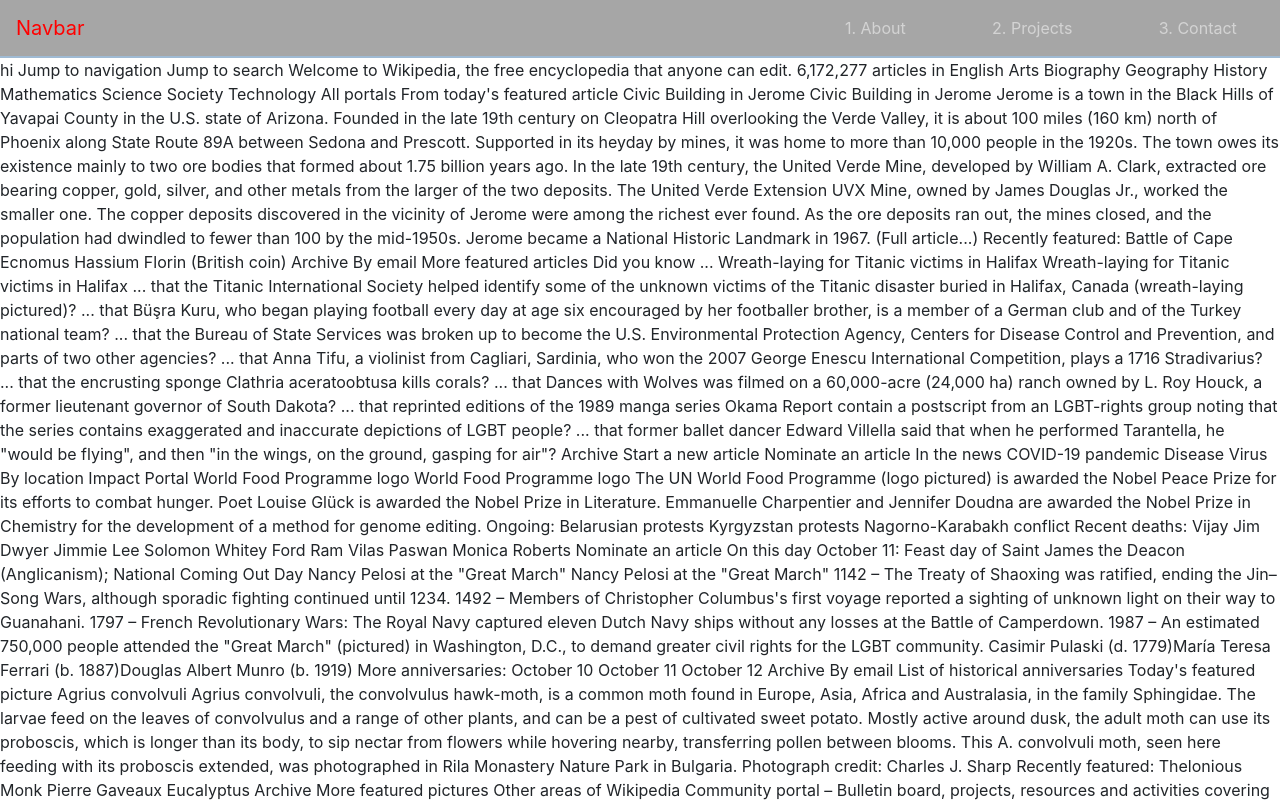
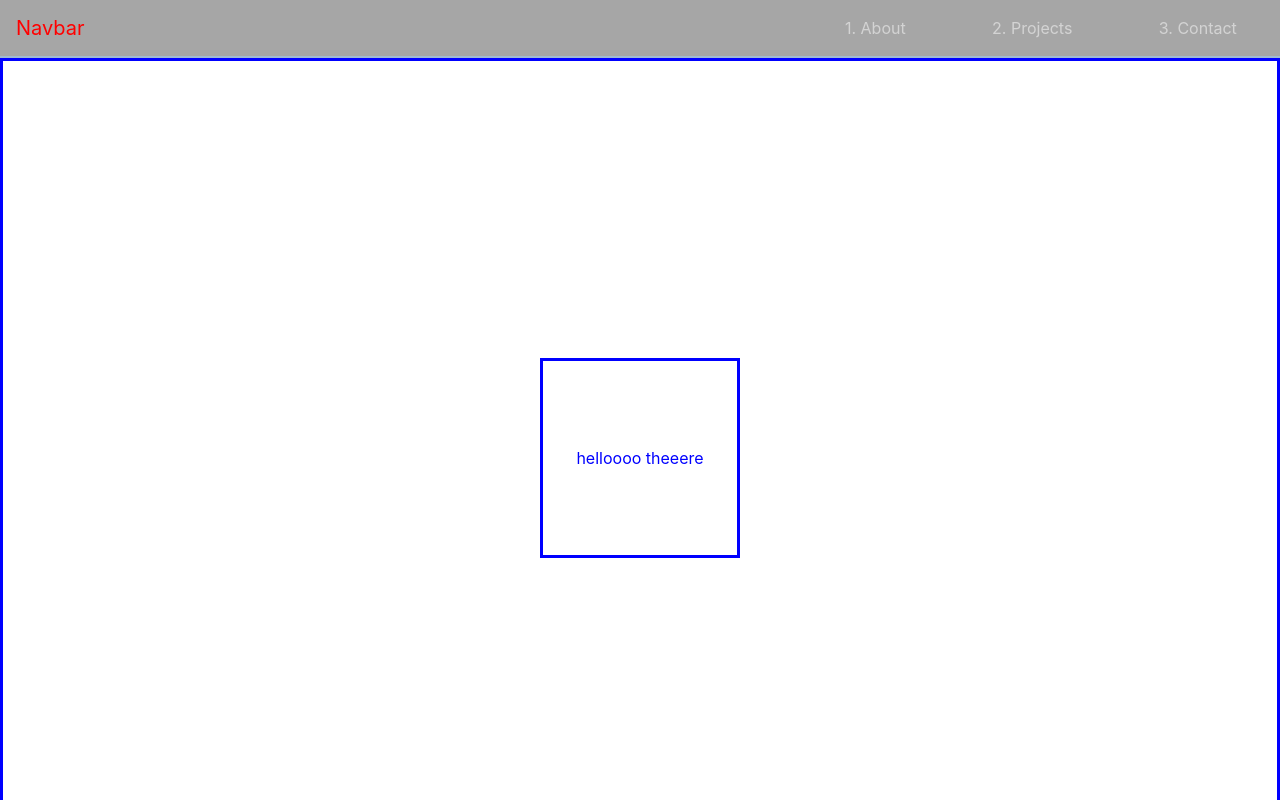
Before and after one commit to atomicjuice/portfolio-website-mk1, a React (Create React App) app: page / in a window 1280 px wide. Shown: the top 800 px of the page. Built offline with nearby package versions, Linux system fonts and the light colour scheme.

Commit message:
added more details to the header

```diff
--- a/src/App.js
+++ b/src/App.js
@@ -2,7 +2,7 @@
 import 'bootstrap/dist/css/bootstrap.min.css'
 import Main from './Components/main'
 import Navbar from './Components/navbar'
-import './App.css';
+// import './App.css';
 
 function App() {
   return (
--- a/src/Components/main.js
+++ b/src/Components/main.js
@@ -1,299 +1,13 @@
 import React from 'react'
+import '../extraCSS/navbar.css'
 
 class Main extends React.Component {
     render() {
-        return <p>
-            hi
-
-Jump to navigation
-Jump to search
-Welcome to Wikipedia,
-the free encyclopedia that anyone can edit.
-6,172,277 articles in English
-
-    Arts
-    Biography
-    Geography
-    History
-    Mathematics
-    Science
-    Society
-    Technology
-    All portals
-
-From today's featured article
-Civic Building in Jerome
-Civic Building in Jerome
-
-Jerome is a town in the Black Hills of Yavapai County in the U.S. state of Arizona. Founded in the late 19th century on Cleopatra Hill overlooking the Verde Valley, it is about 100 miles (160 km) north of Phoenix along State Route 89A between Sedona and Prescott. Supported in its heyday by mines, it was home to more than 10,000 people in the 1920s. The town owes its existence mainly to two ore bodies that formed about 1.75 billion years ago. In the late 19th century, the United Verde Mine, developed by William A. Clark, extracted ore bearing copper, gold, silver, and other metals from the larger of the two deposits. The United Verde Extension UVX Mine, owned by James Douglas Jr., worked the smaller one. The copper deposits discovered in the vicinity of Jerome were among the richest ever found. As the ore deposits ran out, the mines closed, and the population had dwindled to fewer than 100 by the mid-1950s. Jerome became a National Historic Landmark in 1967. (Full article...)
-Recently featured:
-
-    Battle of Cape Ecnomus Hassium Florin (British coin)
-
-    Archive By email More featured articles
-
-Did you know ...
-Wreath-laying for Titanic victims in Halifax
-Wreath-laying for Titanic victims in Halifax
-
-    ... that the Titanic International Society helped identify some of the unknown victims of the Titanic disaster buried in Halifax, Canada (wreath-laying pictured)?
-    ... that Büşra Kuru, who began playing football every day at age six encouraged by her footballer brother, is a member of a German club and of the Turkey national team?
-    ... that the Bureau of State Services was broken up to become the U.S. Environmental Protection Agency, Centers for Disease Control and Prevention, and parts of two other agencies?
-    ... that Anna Tifu, a violinist from Cagliari, Sardinia, who won the 2007 George Enescu International Competition, plays a 1716 Stradivarius?
-    ... that the encrusting sponge Clathria aceratoobtusa kills corals?
-    ... that Dances with Wolves was filmed on a 60,000-acre (24,000 ha) ranch owned by L. Roy Houck, a former lieutenant governor of South Dakota?
-    ... that reprinted editions of the 1989 manga series Okama Report contain a postscript from an LGBT-rights group noting that the series contains exaggerated and inaccurate depictions of LGBT people?
-    ... that former ballet dancer Edward Villella said that when he performed Tarantella, he "would be flying", and then "in the wings, on the ground, gasping for air"?
-
-    Archive Start a new article Nominate an article
-
-
-In the news
-
-COVID-19 pandemic
-    Disease
-    Virus
-    By location
-    Impact
-    Portal
-
-World Food Programme logo
-World Food Programme logo
-
-    The UN World Food Programme (logo pictured) is awarded the Nobel Peace Prize for its efforts to combat hunger.
-    Poet Louise Glück is awarded the Nobel Prize in Literature.
-    Emmanuelle Charpentier and Jennifer Doudna are awarded the Nobel Prize in Chemistry for the development of a method for genome editing.
-
-Ongoing:
-
-    Belarusian protests Kyrgyzstan protests Nagorno-Karabakh conflict
-
-Recent deaths:
-
-    Vijay Jim Dwyer Jimmie Lee Solomon Whitey Ford Ram Vilas Paswan Monica Roberts
-
-    Nominate an article
-
-On this day
-
-October 11: Feast day of Saint James the Deacon (Anglicanism); National Coming Out Day
-Nancy Pelosi at the "Great March"
-Nancy Pelosi at the "Great March"
-
-    1142 – The Treaty of Shaoxing was ratified, ending the Jin–Song Wars, although sporadic fighting continued until 1234.
-    1492 – Members of Christopher Columbus's first voyage reported a sighting of unknown light on their way to Guanahani.
-    1797 – French Revolutionary Wars: The Royal Navy captured eleven Dutch Navy ships without any losses at the Battle of Camperdown.
-    1987 – An estimated 750,000 people attended the "Great March" (pictured) in Washington, D.C., to demand greater civil rights for the LGBT community.
-
-    Casimir Pulaski (d. 1779)María Teresa Ferrari (b. 1887)Douglas Albert Munro (b. 1919)
-
-More anniversaries:
-
-    October 10 October 11 October 12
-
-    Archive By email List of historical anniversaries
-
-Today's featured picture
-Agrius convolvuli
-
-Agrius convolvuli, the convolvulus hawk-moth, is a common moth found in Europe, Asia, Africa and Australasia, in the family Sphingidae. The larvae feed on the leaves of convolvulus and a range of other plants, and can be a pest of cultivated sweet potato. Mostly active around dusk, the adult moth can use its proboscis, which is longer than its body, to sip nectar from flowers while hovering nearby, transferring pollen between blooms. This A. convolvuli moth, seen here feeding with its proboscis extended, was photographed in Rila Monastery Nature Park in Bulgaria.
-
-Photograph credit: Charles J. Sharp
-Recently featured:
-
-    Thelonious Monk Pierre Gaveaux Eucalyptus
-
-    Archive More featured pictures
-
-Other areas of Wikipedia
-
-    Community portal – Bulletin board, projects, resources and activities covering a wide range of Wikipedia areas.
-    Help desk – Ask questions about using Wikipedia.
-    Local embassy – For Wikipedia-related communication in languages other than English.
-    Reference desk – Serving as virtual librarians, Wikipedia volunteers tackle your questions on a wide range of subjects.
-    Site news – Announcements, updates, articles and press releases on Wikipedia and the Wikimedia Foundation.
-    Village pump – For discussions about Wikipedia itself, including areas for technical issues and policies.
-
-Wikipedia's sister projects
-
-Wikipedia is hosted by the Wikimedia Foundation, a non-profit organization that also hosts a range of other projects:
-Commons
-Commons
-Free media repository
-MediaWiki
-MediaWiki
-Wiki software development
-Meta-Wiki
-Meta-Wiki
-Wikimedia project coordination
-Wikibooks
-Wikibooks
-Free textbooks and manuals
-Wikidata
-Wikidata
-Free knowledge base
-Wikinews
-Wikinews
-Free-content news
-Wikiquote
-Wikiquote
-Collection of quotations
-Wikisource
-Wikisource
-Free-content library
-Wikispecies
-Wikispecies
-Directory of species
-Wikiversity
-Wikiversity
-Free learning resources
-Wikivoyage
-Wikivoyage
-Free travel guide
-Wiktionary
-Wiktionary
-Dictionary and thesaurus
-Wikipedia languages
-
-This Wikipedia is written in English. Started in 2001, it currently contains 6,172,277 articles. Many other Wikipedias are available; some of the largest are listed below.
-
-    More than 1,000,000 articles:
-        العربية Deutsch Español Français Italiano Nederlands 日本語 Polski Português Русский Svenska Українська Tiếng Việt 中文
-    More than 250,000 articles:
-        Bahasa Indonesia Bahasa Melayu Bân-lâm-gú Български Català Čeština Dansk Esperanto Euskara فارسی‎ עברית 한국어 Magyar Norsk Bokmål Română Srpski Srpskohrvatski Suomi Türkçe
-    More than 50,000 articles:
-        Asturianu Bosanski Eesti Ελληνικά English (Simple English) Galego Hrvatski Latviešu Lietuvių മലയാളം Македонски Norsk nynorsk Slovenčina Slovenščina ไทย
-
-Complete list of Wikipedias
-Navigation menu
-
-    Not logged in
-    Talk
-    Contributions
-    Create account
-    Log in
-
-    Main Page
-    Talk
-
-    Read
-    View source
-    View history
-
-Search
-
-    Main page
-    Contents
-    Current events
-    Random article
-    About Wikipedia
-    Contact us
-    Donate
-
-Contribute
-
-    Help
-    Learn to edit
-    Community portal
-    Recent changes
-    Upload file
-
-Tools
-
-    What links here
-    Related changes
-    Special pages
-    Permanent link
-    Page information
-    Wikidata item
-
-Print/export
-
-    Download as PDF
-    Printable version
-
-In other projects
-
-    Wikimedia Commons
-    MediaWiki
-    Meta-Wiki
-    Wikispecies
-    Wikibooks
-    Wikidata
-    Wikimania
-    Wikinews
-    Wikiquote
-    Wikisource
-    Wikiversity
-    Wikivoyage
-    Wiktionary
-
-Languages
-
-    العربية
-    Български
-    Bosanski
-    Català
-    Čeština
-    Dansk
-    Deutsch
-    Eesti
-    Ελληνικά
-    Español
-    Esperanto
-    Euskara
-    فارسی
-    Français
-    Galego
-    한국어
-    Hrvatski
-    Bahasa Indonesia
-    Italiano
-    עברית
-    ქართული
-    Latviešu
-    Lietuvių
-    Magyar
-    Македонски
-    Bahasa Melayu
-    Nederlands
-    日本語
-    Norsk bokmål
-    Norsk nynorsk
-    Polski
-    Português
-    Română
-    Русский
-    Simple English
-    Slovenčina
-    Slovenščina
-    Српски / srpski
-    Srpskohrvatski / српскохрватски
-    Suomi
-    Svenska
-    ไทย
-    Türkçe
-    Українська
-    Tiếng Việt
-    中文
-    Complete list
-
-    Text is available under the Creative Commons Attribution-ShareAlike License; additional terms may apply. By using this site, you agree to the Terms of Use and Privacy Policy. Wikipedia® is a registered trademark of the Wikimedia Foundation, Inc., a non-profit organization.
-
-    Privacy policy
-    About Wikipedia
-    Disclaimers
-    Contact Wikipedia
-    Mobile view
-    Developers
-    Statistics
-    Cookie statement
-
-    Wikimedia Foundation
-    Powered by MediaWiki
-
-
-        </p>
+        return <div className='test' >
+            <div className='box test ' >
+                helloooo theeere
+            </div>
+        </div>
     }
 }
 
--- a/src/extraCSS/navbar.css
+++ b/src/extraCSS/navbar.css
@@ -30,3 +30,17 @@
     transition: 0.3s;
     color: blue;
 }
+
+.test{
+    display:grid;
+    place-items: center;
+    color:blue;
+    border: 3px solid;
+    height: 100vh;
+}
+
+.box{
+    border: 3px solid blue;
+    height:200px;
+    width: 200px;
+}
```
